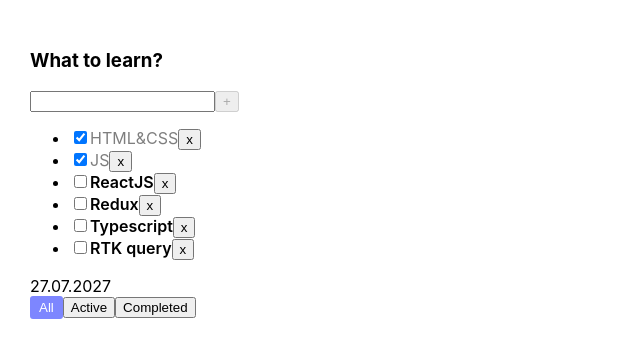
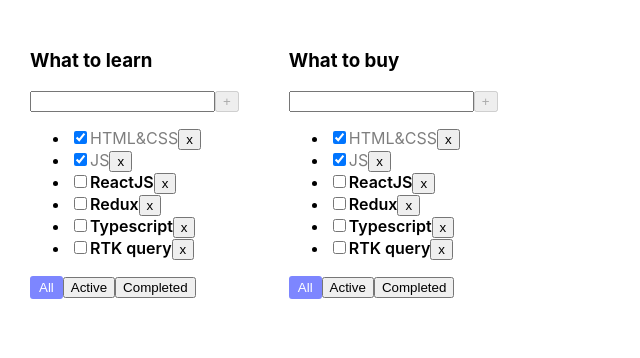
Before and after one commit to Jorjjo/todolist-lessons, a React (Vite) app: page / in a window 1280 px wide. Shown: the top 358 px of the page, without its empty margins (0-640 px from the left). Built offline with nearby package versions, Linux system fonts and the light colour scheme.

Commit message:
refactor: change filter, change status

```diff
--- a/src/App.tsx
+++ b/src/App.tsx
@@ -4,6 +4,11 @@ import { Task, TodolistItem } from './TodolistItem';
 import { v1 } from 'uuid';
 
 export type FilterType = 'all' | 'active' | 'completed';
+type TodoList = {
+    id: string;
+    title: string;
+    filter: FilterType;
+};
 
 export const App = () => {
     const [tasks, setTasks] = useState<Task[]>([
@@ -16,7 +21,6 @@ export const App = () => {
     ]);
 
     console.log(tasks);
-
     const deleteTask = (taskId: Task['id']) => {
         const filteredTasks = tasks.filter((task) => task.id !== taskId);
         setTasks(filteredTasks);
@@ -24,47 +28,65 @@ export const App = () => {
 
     const createTask = (taskTitle: Task['title']) => {
         const newTask = { id: v1(), title: taskTitle, isDone: false };
-        const newTasks = [newTask, ...tasks]; //const newTasks: Task[] = [newTask, ...tasks];
+        const newTasks = [newTask, ...tasks];
         setTasks(newTasks);
     };
 
-    const [currentFilter, setCurrentFilter] = useState<FilterType>('all');
-
-    let tasksForTodolist = tasks;
-    if (currentFilter === 'active') {
-        tasksForTodolist = tasks.filter((task) => !task.isDone);
-    }
-    if (currentFilter === 'completed') {
-        tasksForTodolist = tasks.filter((task) => task.isDone);
-    }
-
-    const changeFilter = (filter: FilterType) => {
-        setCurrentFilter(filter);
+    const changeStatus = (taskId: string, isDone: boolean) => {
+        const taskToChangeStatus = tasks.map((task) => {
+            return task.id === taskId ? { ...task, isDone } : task;
+        });
+        setTasks(taskToChangeStatus);
     };
 
-    const changeStatus = (taskId: string, isDone: boolean) => {
-        let taskToChangeStatus = tasks.find((task) => {
-            return task.id === taskId;
+    const [todolists, setTodolists] = useState<Array<TodoList>>([
+        { id: v1(), title: 'What to learn', filter: 'all' },
+        { id: v1(), title: 'What to buy', filter: 'all' },
+    ]);
+
+    const changeFilter = (todoListId: string, filter: FilterType) => {
+        const newTodoLists = todolists.map((list) => {
+            return list.id === todoListId ? { ...list, filter } : list;
         });
-        if (taskToChangeStatus) {
-            taskToChangeStatus.isDone = isDone;
-        }
-
-        setTasks([...tasks]);
+        setTodolists(newTodoLists);
     };
 
     return (
         <div className='app'>
+            {todolists.map((todolist) => {
+                const getFilteredTasks = () => {
+                    let tasksForTodolist = tasks;
+                    switch (true) {
+                        case todolist.filter === 'active':
+                            tasksForTodolist = tasks.filter(
+                                (task) => !task.isDone,
+                            );
+                            break;
+                        case todolist.filter === 'completed':
+                            tasksForTodolist = tasks.filter(
+                                (task) => task.isDone,
+                            );
+                            break;
+
+                        default:
+                            break;
+                    }
+
+                    return tasksForTodolist;
+                };
+
+                return (
                     <TodolistItem
-                title='What to learn?'
-                tasks={tasksForTodolist}
-                filter={currentFilter}
-                date='27.07.2027'
+                        key={todolist.id}
+                        todoList={todolist}
+                        tasks={getFilteredTasks()}
                         deleteTask={deleteTask}
                         changeFilter={changeFilter}
                         createTask={createTask}
                         changeTaskStatus={changeStatus}
                     />
+                );
+            })}
         </div>
     );
 };
--- a/src/TodolistItem.tsx
+++ b/src/TodolistItem.tsx
@@ -10,21 +10,19 @@ export type Task = {
 };
 
 type ToDoListProps = {
-    title: string;
+    todoList: { id: string; title: string; filter: string };
     tasks: Task[];
     date?: string;
-    filter: FilterType;
     deleteTask: (taskId: Task['id']) => void;
-    changeFilter: (filter: FilterType) => void;
+    changeFilter: (todoListId: string, filter: FilterType) => void;
     createTask: (taskTitle: Task['title']) => void;
     changeTaskStatus: (taskId: Task['id'], isDone: boolean) => void;
 };
 
 export const TodolistItem = ({
-    title,
+    todoList,
     tasks,
     date,
-    filter,
     deleteTask,
     changeFilter,
     createTask,
@@ -82,15 +80,15 @@ export const TodolistItem = ({
                 setTaskTitle('');
                 break;
         }
-        // if (taskTitle.trim() !== '' && isTitleLengthValid) {
-        //     createTask(taskTitle.trim());
-        //     setTaskTitle('');
-        // }
+    };
+
+    const handleChangeFilter = (filter: FilterType) => {
+        changeFilter(todoList.id, filter);
     };
 
     return (
         <div>
-            <h3>{title}</h3>
+            <h3>{todoList.title}</h3>
             <div>
                 <Input
                     className={error ? 'error' : ''}
@@ -112,26 +110,32 @@ export const TodolistItem = ({
             <div>{date}</div>
             <div>
                 <Button
-                    className={filter === 'all' ? 'btn-filter-active' : ''}
+                    className={
+                        todoList.filter === 'all' ? 'btn-filter-active' : ''
+                    }
                     title='All'
                     onClick={() => {
-                        changeFilter('all');
-                    }}
-                />
-                <Button
-                    className={filter === 'active' ? 'btn-filter-active' : ''}
-                    title='Active'
-                    onClick={() => {
-                        changeFilter('active');
+                        handleChangeFilter('all');
                     }}
                 />
                 <Button
                     className={
-                        filter === 'completed' ? 'btn-filter-active' : ''
+                        todoList.filter === 'active' ? 'btn-filter-active' : ''
+                    }
+                    title='Active'
+                    onClick={() => {
+                        handleChangeFilter('active');
+                    }}
+                />
+                <Button
+                    className={
+                        todoList.filter === 'completed'
+                            ? 'btn-filter-active'
+                            : ''
                     }
                     title='Completed'
                     onClick={() => {
-                        changeFilter('completed');
+                        handleChangeFilter('completed');
                     }}
                 />
             </div>
```
Lines whose indentation alone changed are shown as unchanged.
